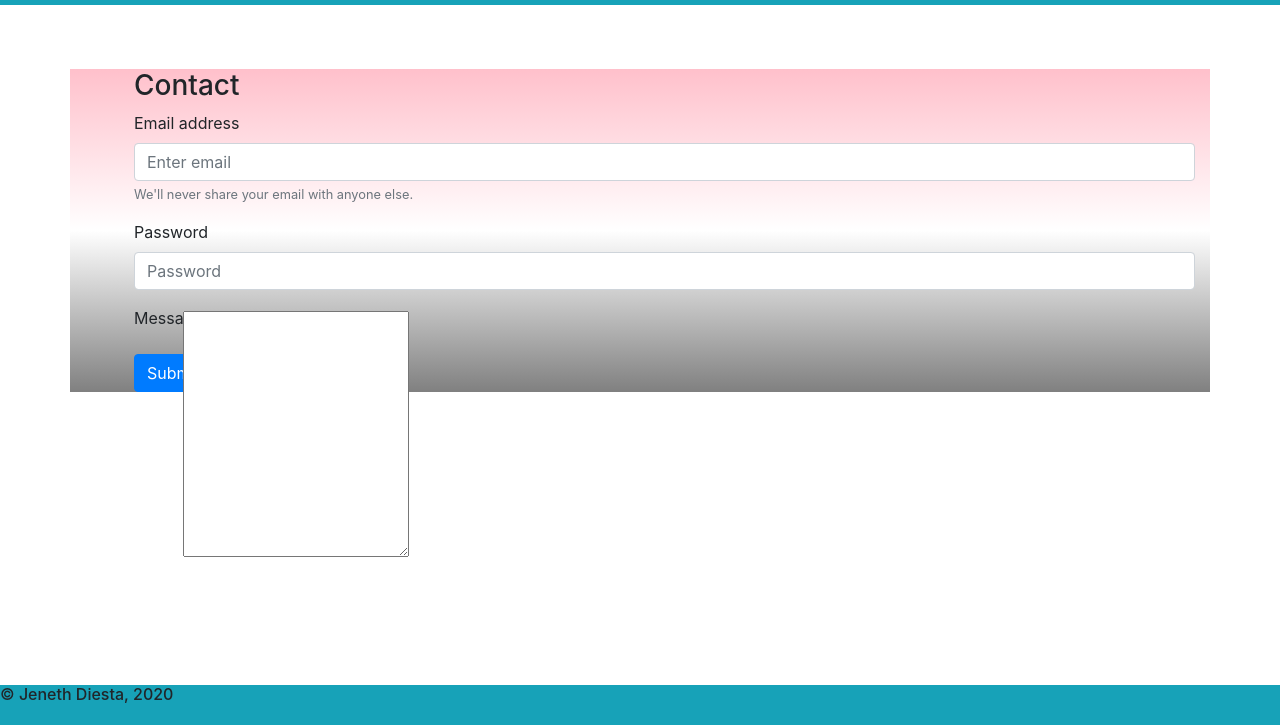
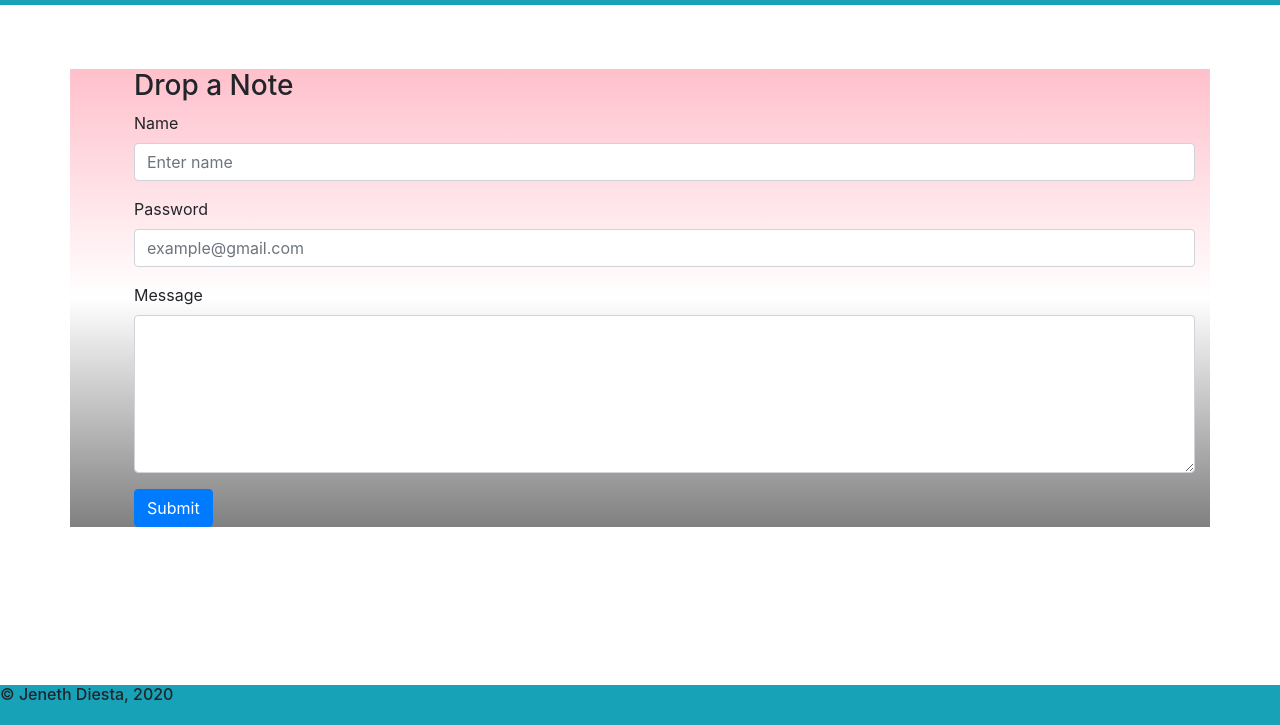
Before and after one commit to jen6one9/My-Portfolio, a plain HTML site: page contact.html in a window 1280 px wide. Shown: the part 75-800 px from the top of the page. Drawn offline with nearby package versions, Linux system fonts and the light colour scheme.

Commit message:
fixed my contact us page message box

```diff
--- a/contact.html
+++ b/contact.html
@@ -37,26 +37,24 @@
     <main class="container">
         <div class="row">
             <div class="col-md-12">
-                <h3>Contact</h3>
+                <h3>Drop a Note</h3>
             </div>
         </div>
         <div class="row">
             <div class=" col-md-12">
                 <form>
                     <div class="form-group">
-                        <label for="exampleInputEmail1">Email address</label>
-                        <input type="email" class="form-control" id="exampleInputEmail1" aria-describedby="emailHelp"
-                            placeholder="Enter email">
-                        <small id="emailHelp" class="form-text text-muted">We'll never share your email with anyone
-                            else.</small>
+                        <label for="inputName">Name</label>
+                        <input type="text" class="form-control" id="inputName" placeholder="Enter name">
+
                     </div>
                     <div class="form-group">
-                        <label for="exampleInputPassword1">Password</label>
-                        <input type="password" class="form-control" id="exampleInputPassword1" placeholder="Password">
+                        <label for="inputEmail">Password</label>
+                        <input type="email" class="form-control" id="inputEmail" placeholder="example@gmail.com">
                     </div>
                     <div class="form-group">
-                        <label for="exampleCheck1">Message</label>
-                        <textarea class="form-check-input" rows="10" columns="80"> </textarea>
+                        <label for="MessageArea">Message</label>
+                        <textarea class="form-control" id="MessageArea" rows="6"></textarea>
 
                     </div>
                     <button type="submit" class="btn btn-primary">Submit</button>
--- a/style.css
+++ b/style.css
@@ -10,4 +10,6 @@ footer{
         height: 5%;
 
 
+}nav ul{
+        float; right: ;
 }
```
